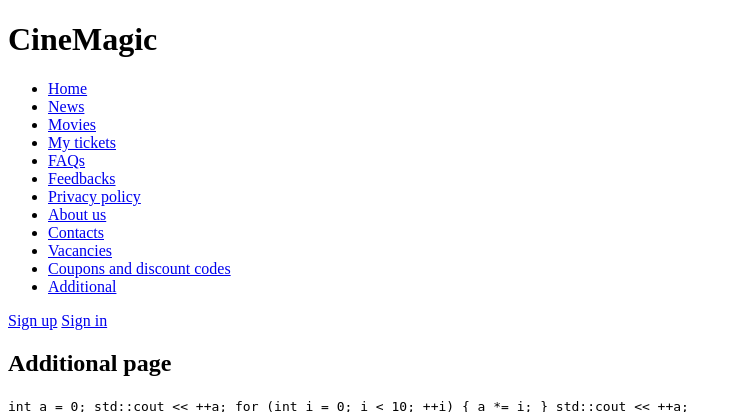
After one commit to chamomil/MTDweb-ap, a Django app: page /additional in a window 1280 px wide. The commit adds this page. Shown: the top 412 px of the page, without its empty margins (0-741 px from the left). Run offline with Django 4.2, Linux system fonts and the light colour scheme.

Commit message:
add additional page

```diff
--- a/catalog/urls.py
+++ b/catalog/urls.py
@@ -2,22 +2,23 @@ from django.conf import settings
 from django.conf.urls.static import static
 from django.urls import path
 
-from . import views
+from .views import MoviesListView, DetailView, ConfirmReservation, ReserveTicket, ConfirmationHandler, MyTickets, \
+    DeleteTicketView
 
 urlpatterns = [
-    path("", views.MoviesListView.as_view(), name="movies-list"),
-    path("<int:pk>/", views.DetailView.as_view(), name="movie-details"),
+    path("", MoviesListView.as_view(), name="movies-list"),
+    path("<int:pk>/", DetailView.as_view(), name="movie-details"),
     path(
-        "confirm_pay/<int:pk>", views.ConfirmReservation.as_view(), name="confirm_pay"
+        "confirm_pay/<int:pk>", ConfirmReservation.as_view(), name="confirm_pay"
     ),
-    path("reserve-ticket", views.ReserveTicket.as_view(), name="reserve_ticket"),
+    path("reserve-ticket", ReserveTicket.as_view(), name="reserve_ticket"),
     path(
-        "confirm_handler", views.ConfirmationHandler.as_view(), name="confirm_handler"
+        "confirm_handler", ConfirmationHandler.as_view(), name="confirm_handler"
     ),
-    path("my_tickets", views.MyTickets.as_view(), name="my_tickets"),
+    path("my_tickets", MyTickets.as_view(), name="my_tickets"),
     path(
         "my_tickets/<int:pk>/delete",
-        views.DeleteTicketView.as_view(),
+        DeleteTicketView.as_view(),
         name="my_tickets_delete",
     ),
 ]
--- a/catalog/views.py
+++ b/catalog/views.py
@@ -49,7 +49,7 @@ class ReserveTicket(generic.RedirectView):
 
             new_payment = Payment(userId=self.request.user.id, movie_session=session)
             new_payment.save()
-            return reverse("confirm_pay", new_payment.id)
+            return f'/movies/confirm_pay/{new_payment.id}'
 
 
 class ConfirmReservation(generic.DetailView):
@@ -68,7 +68,7 @@ class ConfirmationHandler(generic.RedirectView):
             else:
                 payment.status = "s"
             payment.save()
-        return reverse("movies-list")
+        return reverse_lazy("movies-list")
 
 
 class MyTickets(LoginRequiredMixin, generic.ListView):
--- /dev/null
+++ b/info/templates/additional.html
@@ -0,0 +1,20 @@
+{% extends 'base.html' %}
+{% load static %}
+{% block title %}Contacts{% endblock %}
+{% block content %}
+    <h2>Additional page</h2>
+    <code>
+        int a = 0;
+        std::cout << ++a;
+        for (int i = 0; i < 10; ++i) {
+        a *= i;
+        }
+        std::cout << ++a;
+    </code>
+    <br>
+    <audio controls autoplay muted>
+        <source src="{% static "audio/zvuk-barabannoj-drobi.mp3" %}" type="audio/mpeg">
+        Your browser does not support the audio element.
+    </audio>
+    <iframe src="https://www.nbcnews.com/news/world/mv-ocean-explore-covid-luxury-cruise-ship-ran-aground-rcna105005" title="description"></iframe>
+{% endblock %}
--- a/info/urls.py
+++ b/info/urls.py
@@ -1,7 +1,7 @@
 from django.urls import path
 
 from .views import MainPageTemplateView, PrivacyPolicyTemplateView, AboutUsTemplateView, FAQsTemplateView, \
-    ContactsListView, VacanciesTemplateView, CouponsTemplateView
+    ContactsListView, VacanciesTemplateView, CouponsTemplateView, AdditionalTemplateView
 
 urlpatterns = [
     path("", MainPageTemplateView.as_view(), name="main-page"),
@@ -11,4 +11,5 @@ urlpatterns = [
     path("contacts", ContactsListView.as_view(), name="contacts"),
     path("vacancies", VacanciesTemplateView.as_view(), name="vacancies"),
     path("coupons", CouponsTemplateView.as_view(), name="coupons"),
+    path("additional", AdditionalTemplateView.as_view(), name="additional"),
 ]
--- a/info/views.py
+++ b/info/views.py
@@ -36,3 +36,7 @@ class VacanciesTemplateView(TemplateView):
 
 class CouponsTemplateView(TemplateView):
     template_name = "coupons.html"
+
+
+class AdditionalTemplateView(TemplateView):
+    template_name = "additional.html"
--- a/templates/base.html
+++ b/templates/base.html
@@ -28,6 +28,7 @@
             <li><a href="{% url 'contacts' %}">Contacts</a></li>
             <li><a href="{% url 'vacancies' %}">Vacancies</a></li>
             <li><a href="{% url 'coupons' %}">Coupons and discount codes</a></li>
+            <li><a href="{% url 'additional' %}">Additional</a></li>
         </ul>
     </nav>
 </header>
```
Also changed, not shown: db.sqlite3, 1 other file.
